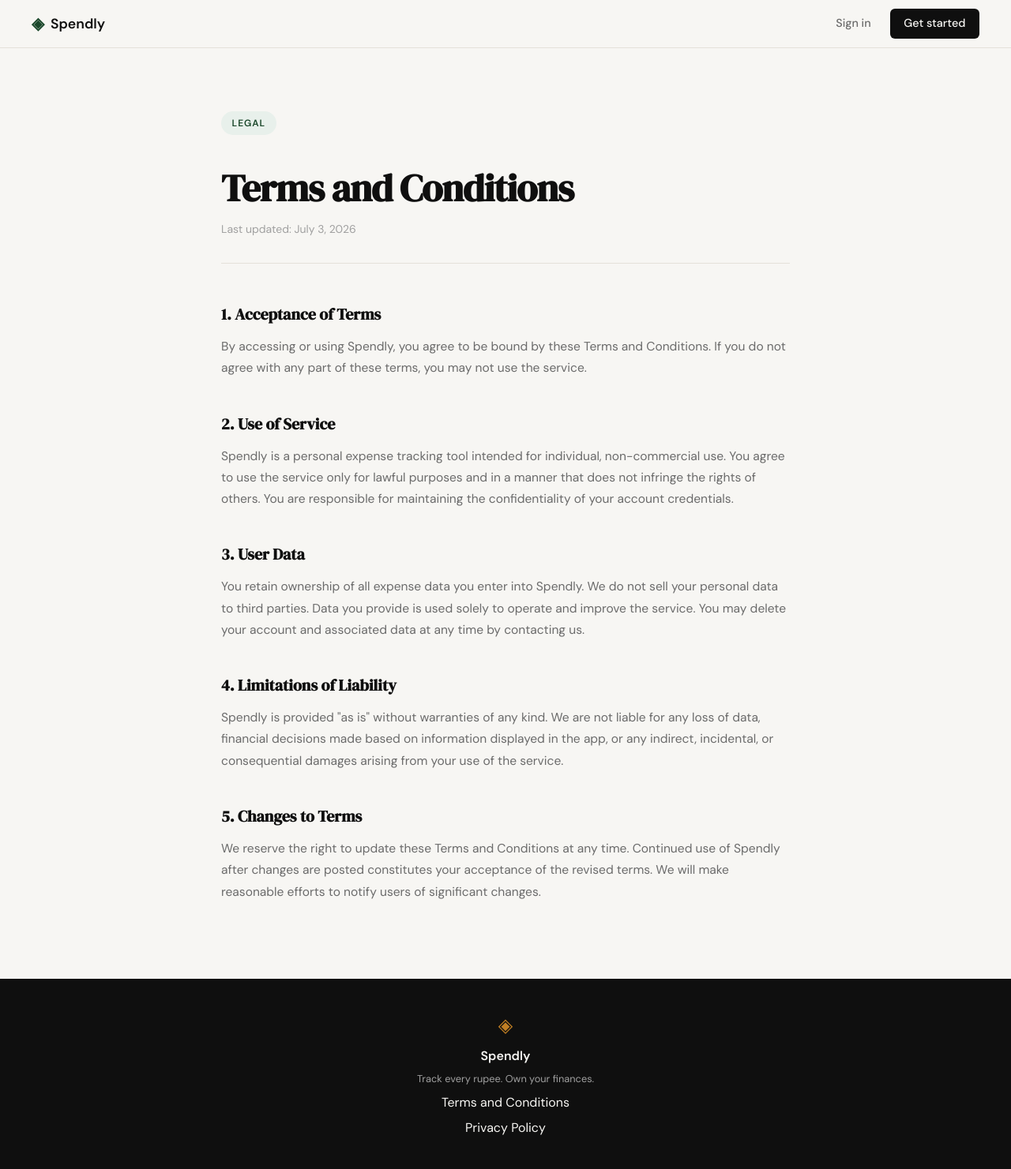
After one commit to muralij99/spendly, a Flask app: page /terms in a window 1280 px wide. The commit adds this page. Shown: the whole page at 79% size. Run offline with Flask 3, Linux system fonts and the light colour scheme.

Commit message:
landing: add terms and conditions page and route

```diff
--- a/app.py
+++ b/app.py
@@ -20,6 +20,11 @@ def register():
 @app.route("/login")
 def login():
     return render_template("login.html")
+
+
+@app.route("/terms")
+def terms():
+    return render_template("terms.html")
 
 
 # ------------------------------------------------------------------ #
--- a/static/css/style.css
+++ b/static/css/style.css
@@ -508,6 +508,60 @@ a { color: inherit; text-decoration: none; }
 }
 
 /* ------------------------------------------------------------------ */
+/* Terms page                                                          */
+/* ------------------------------------------------------------------ */
+
+.terms-page {
+    padding: 5rem 2rem 6rem;
+}
+
+.terms-inner {
+    max-width: 720px;
+    margin: 0 auto;
+}
+
+.terms-header {
+    margin-bottom: 3rem;
+    padding-bottom: 2rem;
+    border-bottom: 1px solid var(--border);
+}
+
+.terms-title {
+    font-family: var(--font-display);
+    font-size: clamp(2rem, 4vw, 3rem);
+    color: var(--ink);
+    margin-bottom: 0.5rem;
+    margin-top: 1rem;
+    letter-spacing: -0.02em;
+    line-height: 1.15;
+}
+
+.terms-meta {
+    font-size: 0.875rem;
+    color: var(--ink-faint);
+    margin-top: 0.75rem;
+}
+
+.terms-body {
+    display: flex;
+    flex-direction: column;
+    gap: 2.5rem;
+}
+
+.terms-section h2 {
+    font-family: var(--font-display);
+    font-size: 1.25rem;
+    color: var(--ink);
+    margin-bottom: 0.75rem;
+}
+
+.terms-section p {
+    font-size: 0.975rem;
+    color: var(--ink-muted);
+    line-height: 1.75;
+}
+
+/* ------------------------------------------------------------------ */
 /* Responsive                                                          */
 /* ------------------------------------------------------------------ */
 
--- a/templates/base.html
+++ b/templates/base.html
@@ -34,7 +34,7 @@
             <span class="brand-icon">◈</span>
             <span class="footer-name">Spendly</span>
             <p class="footer-copy">Track every rupee. Own your finances.</p>
-            <p><a href="#">Terms and Conditions</a></p>
+            <p><a href="/terms">Terms and Conditions</a></p>
             <p><a href="#">Privacy Policy</a></p>
         </div>
     </footer>
--- /dev/null
+++ b/templates/terms.html
@@ -0,0 +1,44 @@
+{% extends "base.html" %}
+
+{% block title %}Terms and Conditions — Spendly{% endblock %}
+
+{% block content %}
+
+<section class="terms-page">
+    <div class="terms-inner">
+        <div class="terms-header">
+            <div class="hero-badge">Legal</div>
+            <h1 class="terms-title">Terms and Conditions</h1>
+            <p class="terms-meta">Last updated: July 3, 2026</p>
+        </div>
+
+        <div class="terms-body">
+            <div class="terms-section">
+                <h2>1. Acceptance of Terms</h2>
+                <p>By accessing or using Spendly, you agree to be bound by these Terms and Conditions. If you do not agree with any part of these terms, you may not use the service.</p>
+            </div>
+
+            <div class="terms-section">
+                <h2>2. Use of Service</h2>
+                <p>Spendly is a personal expense tracking tool intended for individual, non-commercial use. You agree to use the service only for lawful purposes and in a manner that does not infringe the rights of others. You are responsible for maintaining the confidentiality of your account credentials.</p>
+            </div>
+
+            <div class="terms-section">
+                <h2>3. User Data</h2>
+                <p>You retain ownership of all expense data you enter into Spendly. We do not sell your personal data to third parties. Data you provide is used solely to operate and improve the service. You may delete your account and associated data at any time by contacting us.</p>
+            </div>
+
+            <div class="terms-section">
+                <h2>4. Limitations of Liability</h2>
+                <p>Spendly is provided "as is" without warranties of any kind. We are not liable for any loss of data, financial decisions made based on information displayed in the app, or any indirect, incidental, or consequential damages arising from your use of the service.</p>
+            </div>
+
+            <div class="terms-section">
+                <h2>5. Changes to Terms</h2>
+                <p>We reserve the right to update these Terms and Conditions at any time. Continued use of Spendly after changes are posted constitutes your acceptance of the revised terms. We will make reasonable efforts to notify users of significant changes.</p>
+            </div>
+        </div>
+    </div>
+</section>
+
+{% endblock %}
```
